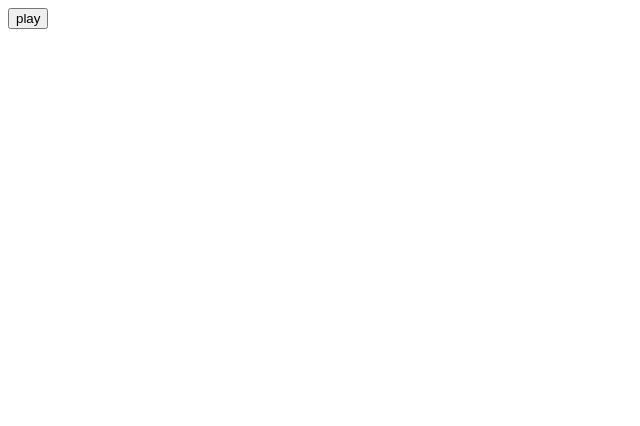
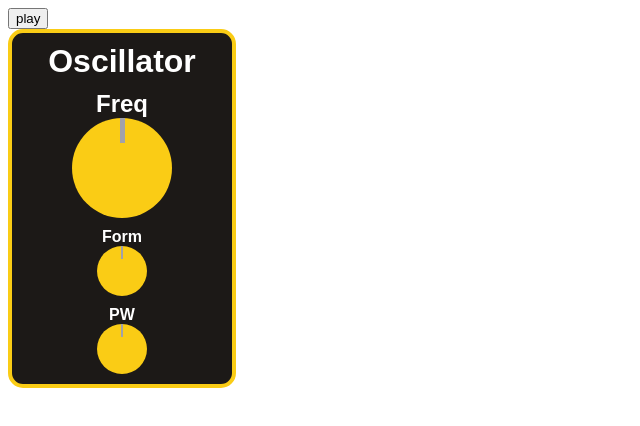
Before and after one commit to MCT32/web-synth, a SvelteKit app: page / in a window 1280 px wide. Shown: the top 426 px of the page, without its empty margins (0-640 px from the left). Built offline with nearby package versions, Linux system fonts and the light colour scheme.

Commit message:
Oscillator panel started

```diff
--- /dev/null
+++ b/src/lib/components/Frame.svelte
@@ -0,0 +1,14 @@
+<div class="frame">
+    <slot />
+</div>
+
+
+<style>
+    .frame {
+        width: fit-content;
+        background-color: #1c1917;
+        padding: 10px;
+        border-radius: 15px;
+        border: 4px solid #facc15;
+    }
+</style>
--- /dev/null
+++ b/src/lib/components/Knob.svelte
@@ -0,0 +1,85 @@
+<script lang="ts">
+    import { createEventDispatcher } from "svelte";
+
+
+    export let defaultValue = 50;
+    export let value = defaultValue;
+    export let min = 0;
+    export let max = 100;
+
+    export let diameter: number = 100;
+
+    export let rotRange = 2 * Math.PI * 0.75;
+    export let rotStart = -Math.PI * 0.75;
+
+    export let pixelRange = 200;
+
+
+    const dispatch = createEventDispatcher();
+
+    let startY: number, startValue: number;
+    $: valueRange = max - min;
+    $: rotation = rotStart + (value - min) / valueRange * rotRange;
+
+
+	function clamp(num: number, min: number, max: number) {
+		return Math.max(min, Math.min(num, max));
+	}
+
+    function pointerMove(event: PointerEvent) {
+        const { clientY } = event;
+
+        const valueDiff = valueRange * (clientY - startY) / pixelRange;
+        value = clamp(startValue - valueDiff, min, max)
+
+        dispatch('change');
+    }
+
+    function pointerUp() {
+        window.removeEventListener("pointermove", pointerMove);
+        window.removeEventListener("pointerup", pointerUp);
+    }
+
+    function pointerDown(event: PointerEvent) {
+        event.preventDefault();
+
+        const { clientY } = event;
+
+        startY = clientY;
+        startValue = value;
+        window.addEventListener('pointermove', pointerMove);
+        window.addEventListener('pointerup', pointerUp);
+    }
+
+    function dblClick() {
+        value = defaultValue;
+
+        dispatch('change');
+    }
+</script>
+
+
+<!-- svelte-ignore a11y-no-static-element-interactions -->
+<div class="large-knob" style="--rotation: {rotation}; --diameter: {diameter + 'px'}" on:pointerdown={pointerDown} on:dblclick={dblClick}>
+    <div class="notch"></div>
+</div>
+
+
+<style>
+    .large-knob {
+        width: var(--diameter);
+        height: var(--diameter);
+        border-radius: 50%;
+        background-color: #facc15;
+
+        transform: rotate(calc(var(--rotation) * 1rad));
+    }
+
+    .notch {
+        width: calc(var(--diameter) * 0.05);
+        height: calc(var(--diameter) * 0.25);
+        margin-left: auto;
+        margin-right: auto;
+        background-color: #a1a1aa;
+    }
+</style>
--- /dev/null
+++ b/src/lib/components/LargeKnob.svelte
@@ -0,0 +1,44 @@
+<script lang="ts">
+    import { createEventDispatcher } from "svelte";
+    import Knob from "./Knob.svelte";
+
+    export let label: string;
+
+    export let min: number = 0;
+    export let max: number = 100;
+    export let defaultValue: number = 50;
+    export let value: number;
+
+
+    const dispatch = createEventDispatcher();
+
+    function onChange() {
+        dispatch('change');
+    }
+</script>
+
+
+<div class="container">
+    <span class="label">{label}</span>
+
+    <Knob min={min} max={max} defaultValue={defaultValue} bind:value={value} on:change={onChange} />
+</div>
+
+
+<style>
+    .container {
+        width: fit-content;
+        margin-left: 50px;
+        margin-right: 50px;
+    }
+
+    .label {
+        display: block;
+        color: white;
+        font-family: Arial, Helvetica, sans-serif;
+        font-size: 24px;
+        font-weight: bold;
+        text-align: center;
+        width: 100%;
+    }
+</style>
--- /dev/null
+++ b/src/lib/components/Module.svelte
@@ -0,0 +1,28 @@
+<script lang="ts">
+    export let name: string;
+</script>
+
+
+<div class="container">
+    <h2>{name}</h2>
+    <slot />
+</div>
+
+
+<style>
+    .container {
+        display: flex;
+        flex-flow: column;
+        align-items: center;
+        gap: 10px;
+    }
+
+    h2 {
+        color: white;
+        font-family: Arial, Helvetica, sans-serif;
+        font-weight: bold;
+        font-size: 32px;
+        text-align: center;
+        margin: 0px;
+    }
+</style>
--- /dev/null
+++ b/src/lib/components/Oscillator.svelte
@@ -0,0 +1,32 @@
+<svelte:options accessors={true} />
+
+
+<script lang="ts">
+    import * as Tone from 'tone';
+
+    import LargeKnob from "./LargeKnob.svelte";
+    import Module from "./Module.svelte";
+    import SmallKnob from "./SmallKnob.svelte";
+
+
+    export let osc: Tone.PolySynth = undefined;
+    let detune: number;
+
+
+    export function start() {
+        osc = new Tone.PolySynth();
+    }
+
+    function onChange() {
+        osc.set({
+            detune: detune
+        });
+    }
+</script>
+
+
+<Module name="Oscillator">
+    <LargeKnob label="Freq" min={-1200} max={1200} defaultValue={0} bind:value={detune} on:change={onChange} />
+    <SmallKnob label="Form" />
+    <SmallKnob label="PW" />
+</Module>
--- /dev/null
+++ b/src/lib/components/SmallKnob.svelte
@@ -0,0 +1,34 @@
+<script lang="ts">
+    import Knob from "./Knob.svelte";
+
+    export let label: string;
+
+    export let min: number = 0;
+    export let max: number = 100;
+    export let defaultValue: number = 50;
+    export let value: number = defaultValue;
+</script>
+
+
+<div class="container">
+    <span class="label">{label}</span>
+
+    <Knob min={min} max={max} defaultValue={defaultValue} bind:value={value} diameter={50} />
+</div>
+
+
+<style>
+    .container {
+        width: fit-content;
+    }
+
+    .label {
+        display: block;
+        color: white;
+        font-family: Arial, Helvetica, sans-serif;
+        font-size: 16px;
+        font-weight: bold;
+        text-align: center;
+        width: 100%;
+    }
+</style>
--- a/src/routes/+page.svelte
+++ b/src/routes/+page.svelte
@@ -2,34 +2,19 @@
     import { onMount } from 'svelte';
     import * as Tone from 'tone';
 
+    import Frame from '$lib/components/Frame.svelte';
+    import Oscillator from '$lib/components/Oscillator.svelte';
 
-    let synth: Tone.Synth;
 
-    const keys: Array<string> = [
-        "C",
-        "C#",
-        "D",
-        "D#",
-        "E",
-        "F",
-        "F#",
-        "G",
-        "G#",
-        "A",
-        "A#",
-        "B",
-    ]
+    let osc: Oscillator;
 
     function onMIDIMessage(event: Event) {
         if (((event as MIDIMessageEvent).data[0] & 0b11110000) == 0b10010000) {
-            const octave = Math.floor((event as MIDIMessageEvent).data[1] as number / 12) - 2;
-            const key = keys[(event as MIDIMessageEvent).data[1] as number % 12];
-
-            synth.triggerAttack(key + octave);
+            osc.osc.triggerAttack(Tone.Frequency((event as MIDIMessageEvent).data[1], 'midi').toFrequency());
         }
 
         if (((event as MIDIMessageEvent).data[0] & 0b11110000) == 0b10000000) {
-            synth.triggerRelease();
+            osc.osc.triggerRelease(Tone.Frequency((event as MIDIMessageEvent).data[1], 'midi').toFrequency());
         }
     }
 
@@ -47,12 +32,17 @@
     });
 
     function start() {
-        const filter = new Tone.Filter(500, "lowpass").toDestination();
-        synth = new Tone.Synth().connect(filter);
+        osc.start();
 
-        synth.oscillator.type = 'square';
+        osc.osc.toDestination();
+
+        console.log(osc.osc.get())
     }
 </script>
 
 
 <button on:click={start}>play</button>
+
+<Frame>
+    <Oscillator bind:this={osc} />
+</Frame>
```
